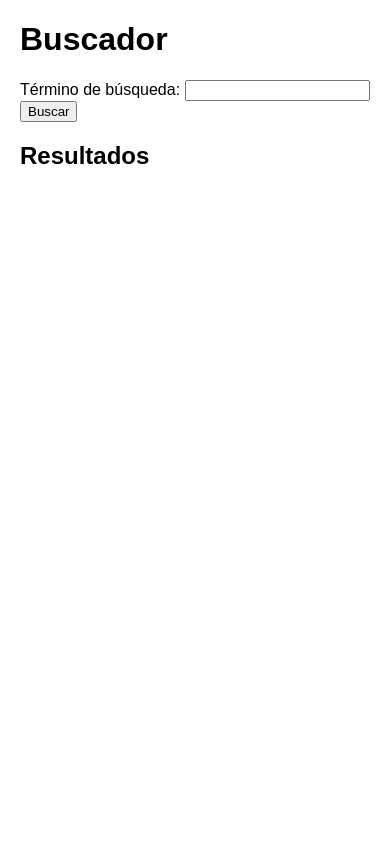
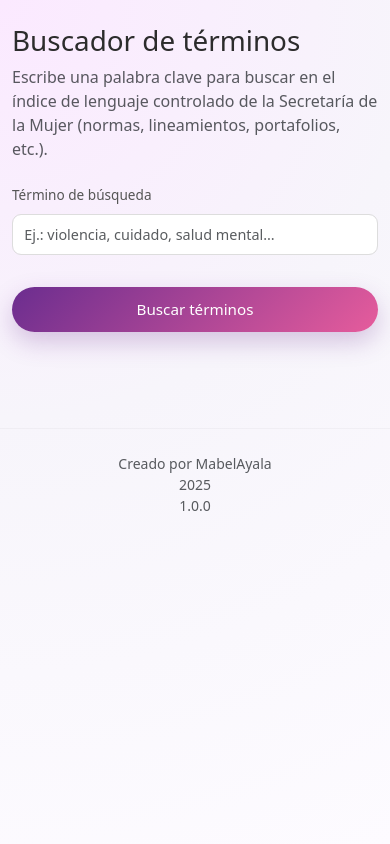
Before and after one commit to ayalammabel/2025_UC_BigData, a Flask app: page /buscador in a window 390 px wide. Run offline with Flask 3, Linux system fonts and the light colour scheme.

Commit message:
Update buscador.html

```diff
--- a/templates/buscador.html
+++ b/templates/buscador.html
@@ -1,100 +1,161 @@
-<!-- templates/buscador.html -->
-<!DOCTYPE html>
-<html lang="es">
-<head>
-    <meta charset="UTF-8">
-    <title>Buscador - {{ version }}</title>
-    <style>
-        body { font-family: Arial, sans-serif; margin: 20px; }
-        .resultado {
-            border: 1px solid #ddd;
-            padding: 10px;
-            margin: 8px 0;
-        }
-        pre {
-            background: #f7f7f7;
-            padding: 10px;
-            overflow-x: auto;
-        }
-    </style>
-</head>
-<body>
-    <h1>Buscador</h1>
+{% extends "base.html" %}
 
-    <form id="form-busqueda">
-        <label>
-            Término de búsqueda:
-            <input type="text" id="query" name="q" required>
-        </label>
-        <button type="submit">Buscar</button>
+{% block title %}Buscador de términos – Proyecto BigData{% endblock %}
+
+{% block content %}
+<main class="container py-4">
+    <div class="row justify-content-center">
+        <div class="col-lg-10 col-xl-9">
+
+            <h1 class="mb-2">Buscador de términos</h1>
+            <p class="text-muted mb-4">
+                Escribe una palabra clave para buscar en el índice de lenguaje controlado
+                de la Secretaría de la Mujer (normas, lineamientos, portafolios, etc.).
+            </p>
+
+            <!-- Formulario de búsqueda -->
+            <form id="form-busqueda" class="mb-4">
+                <div class="row g-3 align-items-end">
+                    <div class="col-md-8">
+                        <label for="query" class="form-label">Término de búsqueda</label>
+                        <input type="text"
+                               class="form-control"
+                               id="query"
+                               name="q"
+                               placeholder="Ej.: violencia, cuidado, salud mental…"
+                               required>
+                    </div>
+                    <div class="col-md-4 d-grid">
+                        <button type="submit" class="btn btn-primary mt-md-0 mt-3">
+                            Buscar términos
+                        </button>
+                    </div>
+                </div>
             </form>
 
-    <h2>Resultados</h2>
-    <div id="resultados"></div>
+            <!-- Mensajes -->
+            <div id="alerta" class="alert alert-info d-none">
+                Escribe un término y presiona <strong>Buscar</strong> para ver resultados.
+            </div>
 
+            <!-- Spinner de carga -->
+            <div id="cargando" class="text-center my-4 d-none">
+                <div class="spinner-border text-primary" role="status">
+                    <span class="visually-hidden">Cargando…</span>
+                </div>
+                <p class="mt-2 mb-0 text-muted">
+                    Consultando el índice en ElasticSearch…
+                </p>
+            </div>
+
+            <!-- Resultados -->
+            <div id="resultados" class="mt-4"></div>
+
+        </div>
+    </div>
+</main>
+{% endblock %}
+
+{% block extra_js %}
 <script>
 const form = document.getElementById('form-busqueda');
 const resultadosDiv = document.getElementById('resultados');
+const cargandoDiv = document.getElementById('cargando');
+const alertaDiv = document.getElementById('alerta');
+
+function mostrarMensaje(tipo, mensajeHtml) {
+    resultadosDiv.innerHTML = '';
+    alertaDiv.className = 'alert alert-' + tipo;
+    alertaDiv.innerHTML = mensajeHtml;
+    alertaDiv.classList.remove('d-none');
+}
 
 form.addEventListener('submit', async function (e) {
     e.preventDefault();
-            resultadosDiv.innerHTML = 'Buscando...';
 
     const q = document.getElementById('query').value.trim();
     if (!q) {
-                resultadosDiv.innerHTML = 'Escribe un término de búsqueda.';
+        mostrarMensaje('warning', 'Por favor escribe un término de búsqueda.');
         return;
     }
 
+    alertaDiv.classList.add('d-none');
+    resultadosDiv.innerHTML = '';
+    cargandoDiv.classList.remove('d-none');
+
     try {
-                // 👇 ya no mandamos index, el backend usa lenguaje_controlado por defecto
         const url = `/api/buscar?q=${encodeURIComponent(q)}&size=10`;
         const resp = await fetch(url);
         const data = await resp.json();
 
-                // 👉 AQUÍ EMPIEZA LA PARTE NUEVA BONITA
+        cargandoDiv.classList.add('d-none');
 
         if (!resp.ok) {
-                    resultadosDiv.innerHTML = `<p>Error: ${data.error || 'Error en la búsqueda'}</p>`;
+            mostrarMensaje('danger', data.error || 'Error en la búsqueda.');
             return;
         }
 
         const hits = (data.hits && data.hits.hits) ? data.hits.hits : [];
 
-                if (hits.length === 0) {
-                    resultadosDiv.innerHTML = '<p>No se encontraron resultados.</p>';
+        if (!hits.length) {
+            mostrarMensaje(
+                'info',
+                'No se encontraron resultados para <strong>"' + q + '"</strong>.'
+            );
             return;
         }
 
-                let html = '<h3>Resultados</h3>';
+        let html = `
+            <h2 class="h5 mb-3">
+                Resultados para <span class="fw-semibold">"${q}"</span>
+                <span class="text-muted">(${hits.length})</span>
+            </h2>
+        `;
 
-                hits.forEach((hit) => {
+        hits.forEach((hit, index) => {
+            const score = hit._score !== undefined ? hit._score.toFixed(3) : '';
             const src = hit._source || {};
-                    const termino = src.termino || src.titulo || 'Sin título';
-                    const definicion = src.definicion || src.descripcion || '';
+
+            const titulo = src.term_child || src.term_parent || 'Sin título';
+            const definicion = src.definition || src.definicion_1 || '';
+            const fuente = src.fuente_1 || src.fuente || '';
+            const urlDoc = src.source_url || src.url || '';
 
             html += `
-                        <div class="resultado">
-                            <strong>${termino}</strong><br>
-                            ${definicion ? `<p>${definicion}</p>` : ''}
-                            <small>_score: ${hit._score ?? ''}</small>
-                            <details>
-                                <summary>Ver JSON completo</summary>
-                                <pre>${JSON.stringify(src, null, 2)}</pre>
-                            </details>
+            <article class="card shadow-sm mb-3 border-0">
+                <div class="card-body">
+                    <h3 class="h6 mb-1">${titulo}</h3>
+                    ${score ? `<p class="text-muted small mb-2">Relevancia: ${score}</p>` : ''}
+
+                    ${definicion ? `<p class="mb-2">${definicion}</p>` : ''}
+
+                    <div class="d-flex flex-wrap gap-2 align-items-center mb-2">
+                        ${fuente ? `<span class="badge text-bg-light">Fuente: ${fuente}</span>` : ''}
+                        ${urlDoc ? `<a href="${urlDoc}" target="_blank" rel="noopener" class="small">Ver documento fuente</a>` : ''}
                     </div>
+
+                    <button class="btn btn-sm btn-outline-secondary"
+                            type="button"
+                            data-bs-toggle="collapse"
+                            data-bs-target="#raw-${index}">
+                        Ver JSON completo
+                    </button>
+
+                    <div class="collapse mt-2" id="raw-${index}">
+                        <pre class="small bg-light rounded p-2 mb-0">${JSON.stringify(hit, null, 2)}</pre>
+                    </div>
+                </div>
+            </article>
             `;
         });
 
         resultadosDiv.innerHTML = html;
 
-                // 👉 AQUÍ TERMINA LA PARTE NUEVA
-
     } catch (err) {
         console.error(err);
-                resultadosDiv.innerHTML = '<p>Error de conexión con el backend.</p>';
+        cargandoDiv.classList.add('d-none');
+        mostrarMensaje('danger', 'Error de conexión con el backend.');
     }
 });
 </script>
-</body>
-</html>
+{% endblock %}
```
Lines whose indentation alone changed are shown as unchanged.
